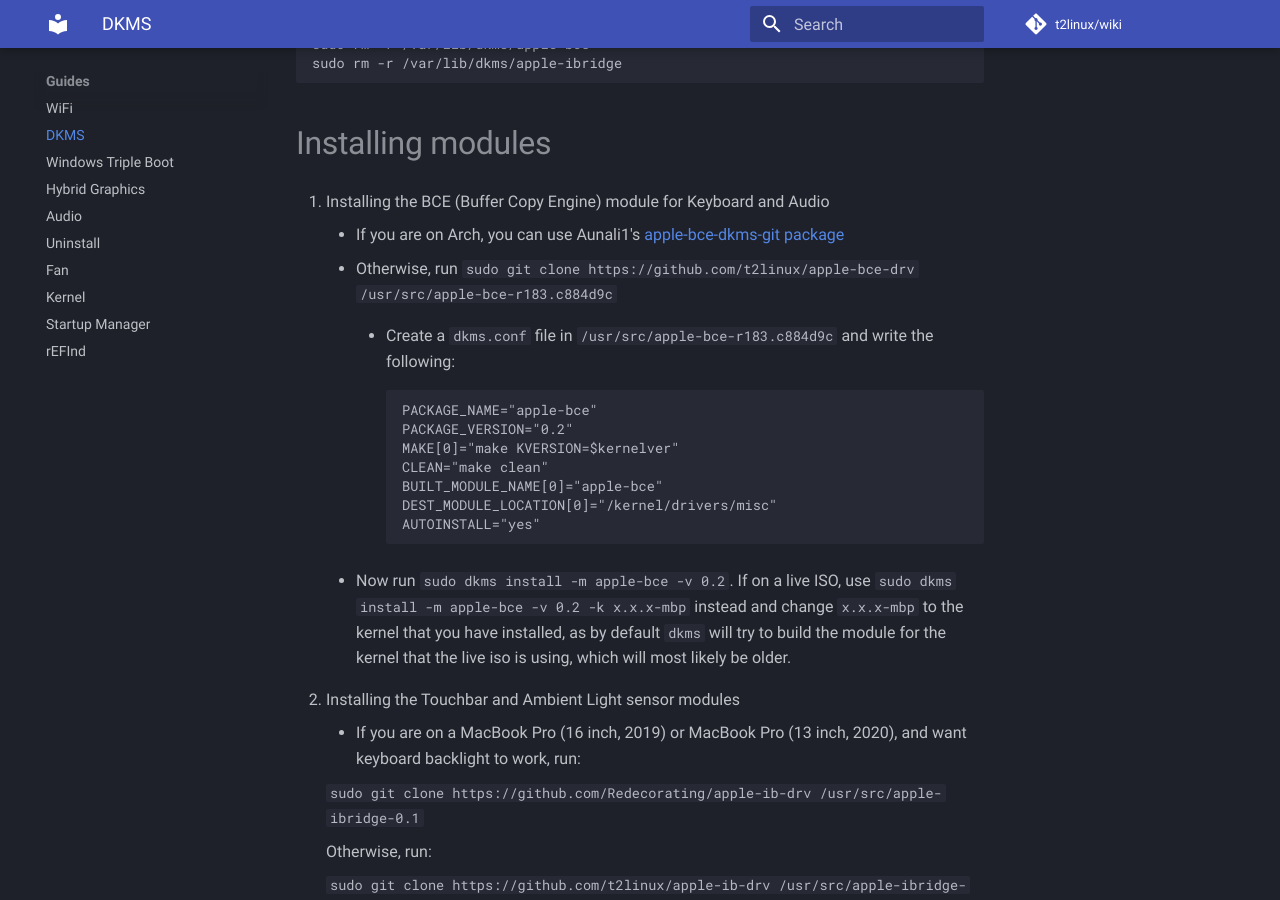
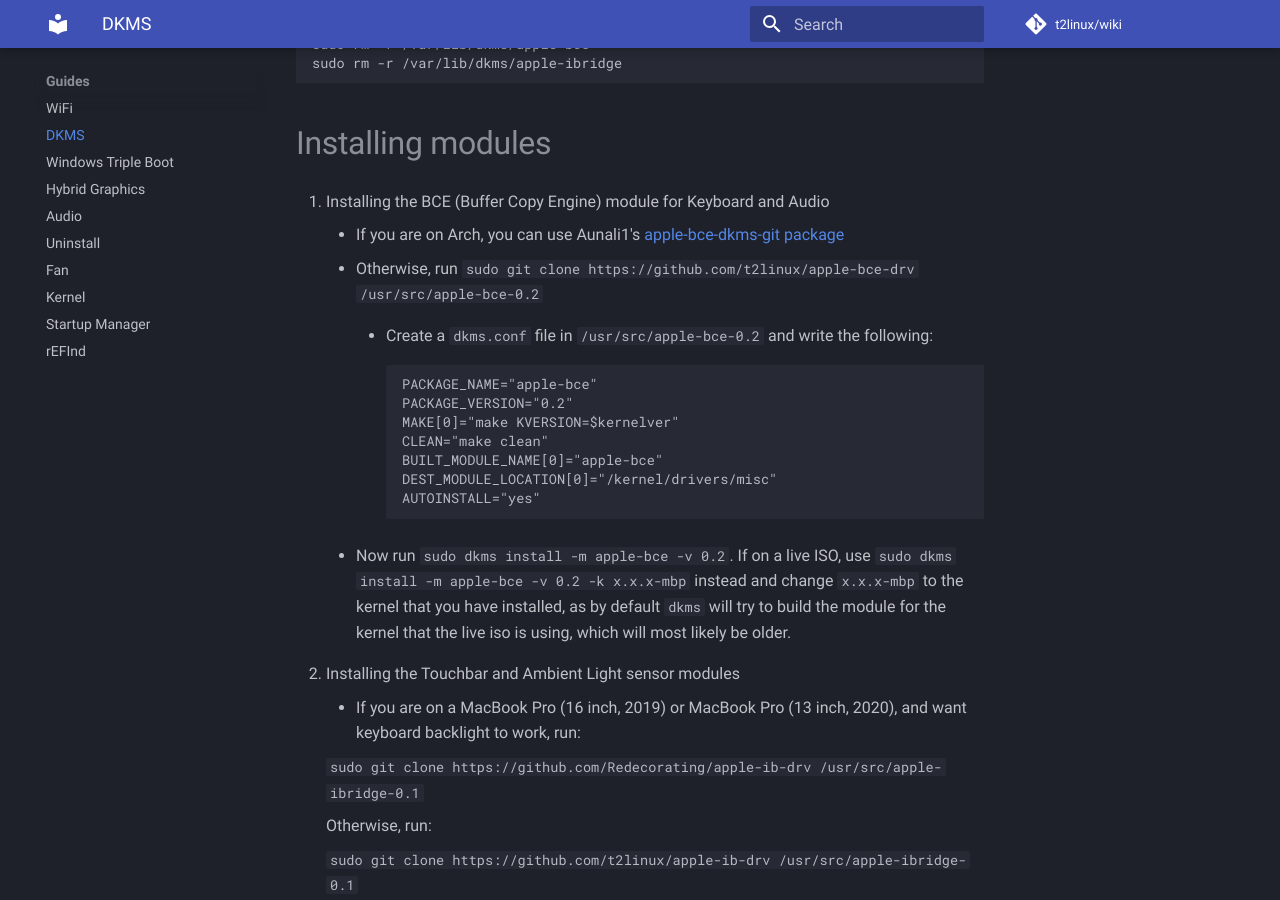
Before and after one commit to t2linux/wiki, an MkDocs documentation site: the page built from docs/guides/dkms.md, in a window 1280 px wide and 900 px high, scrolled down 718 px. Built offline with MkDocs 1.6.1 and Material for MkDocs 9.7.7, drawn with Linux system fonts in a browser that asks for light colours; comment, search, counter and statistics services are not loaded.

Commit message:
Change all instances of r183 to 0.2

````diff
--- a/docs/guides/dkms.md
+++ b/docs/guides/dkms.md
@@ -25,9 +25,9 @@ sudo rm -r /var/lib/dkms/apple-ibridge
 1. Installing the BCE (Buffer Copy Engine) module for Keyboard and Audio
 
     - If you are on Arch, you can use Aunali1's [apple-bce-dkms-git package](https://github.com/aunali1/apple-bce-arch/releases)
-    - Otherwise, run `sudo git clone https://github.com/t2linux/apple-bce-drv /usr/src/apple-bce-r183.c884d9c`
+    - Otherwise, run `sudo git clone https://github.com/t2linux/apple-bce-drv /usr/src/apple-bce-0.2`
 
-        -   Create a `dkms.conf` file in `/usr/src/apple-bce-r183.c884d9c` and write the following:
+        -   Create a `dkms.conf` file in `/usr/src/apple-bce-0.2` and write the following:
 
             ```conf
             PACKAGE_NAME="apple-bce"
````
